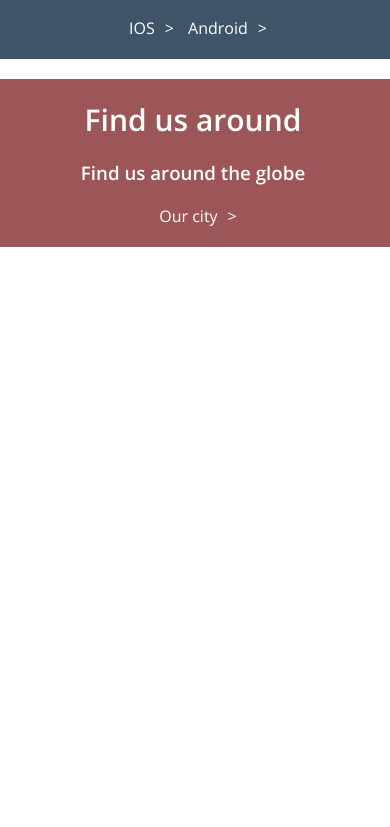
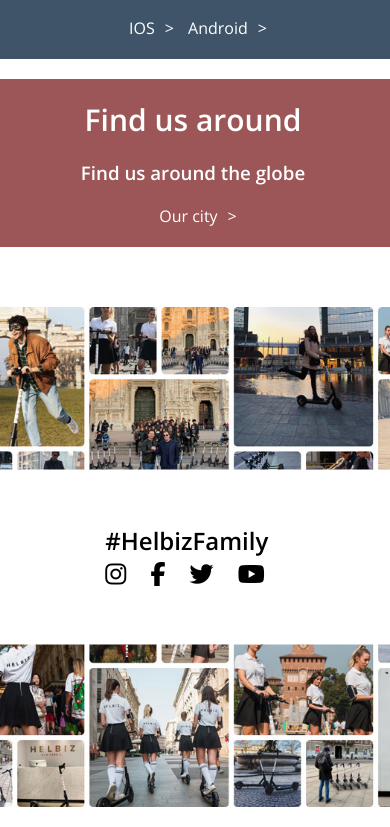
Before and after one commit to RiccardoMurru/html-css-helbiz, a plain HTML site: page index.html in a window 390 px wide. Shown: the part 3058-3885 px from the top of the page. Before the commit the page ends 3365 px from the top, so only its background shows below. Drawn offline with nearby package versions, Linux system fonts and the light colour scheme.

Commit message:
add responsive social banner

```diff
--- a/index.html
+++ b/index.html
@@ -135,7 +135,23 @@
         </div>
       </div>
     </section>
+
+    <!-- Social banner section -->
+    <section id="social-banner" class="container relative">
+      <div class="social position-center">
+        <div class="social-content position-center">
+          <h2>#HelbizFamily</h2>
+          <ul>
+            <li><a href="#"><i class="fab fa-instagram"></i></a></li>
+            <li><a href="#"><i class="fab fa-facebook-f"></i></a></li>
+            <li><a href="#"><i class="fab fa-twitter"></i></a></li>
+            <li><a href="#"><i class="fab fa-youtube"></i></a></li>
+          </ul>
+        </div>
+      </div>
+    </section>
   </main>
-
+  <!-- Footer -->
+  <footer></footer>
 </body>
 </html>
--- a/styles/main.css
+++ b/styles/main.css
@@ -326,8 +326,41 @@
   left: 50%;
   transform: translate(-50%);
   max-width: 100%;
+}
 
+/* Social Banner */
+#social-banner {
+  height: 500px;
+  width: 100%;
+  background-image: url('../img/social-banner.jpg');
+  background-size: cover;
+  background-position: center;
 }
+
+#social-banner .social {
+  height: 35%;
+  width: 30%;
+  background-color: #fff;
+}
+
+#social-banner .social h2 {
+  font-weight: 600;
+}
+
+#social-banner .social li {
+  display: inline-block;
+  list-style: none;
+  padding: 0;
+}
+
+#social-banner .social a {
+  display: inline-block;
+  text-decoration: none;
+  font-size: 1.5em;
+  color: #000;
+  padding-right: 20px;
+}
+
 
 /* Responsive */
 
@@ -449,4 +482,15 @@
     margin-left: 0;
     margin-bottom: 20px;
   }
+
+  /* Social banner */
+  #social-banner {
+    width: 100%;
+    margin-bottom: 20px;
+  }
+
+  #social-banner .social {
+    width: 100%;
+  }
+
 }
```
